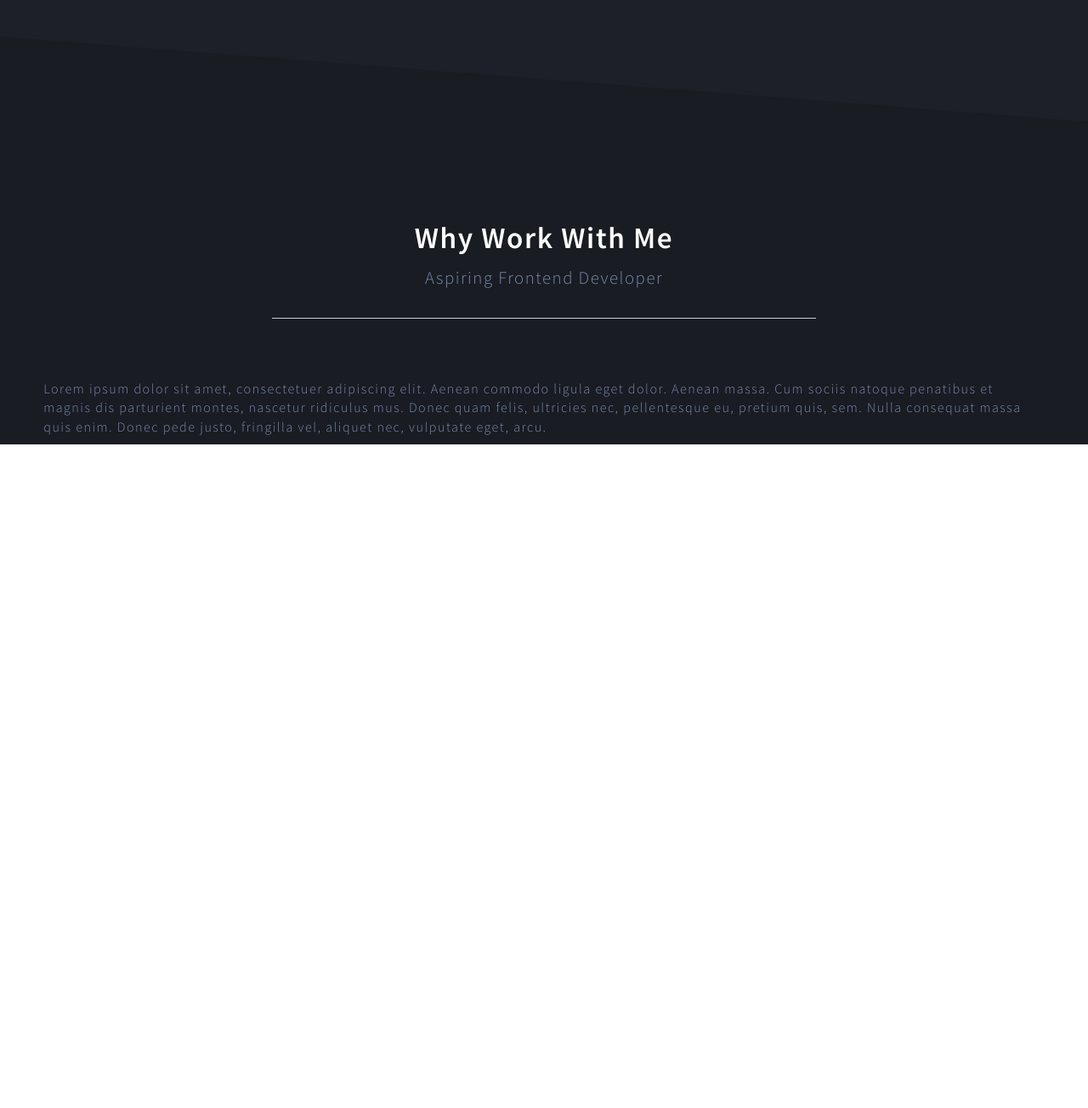
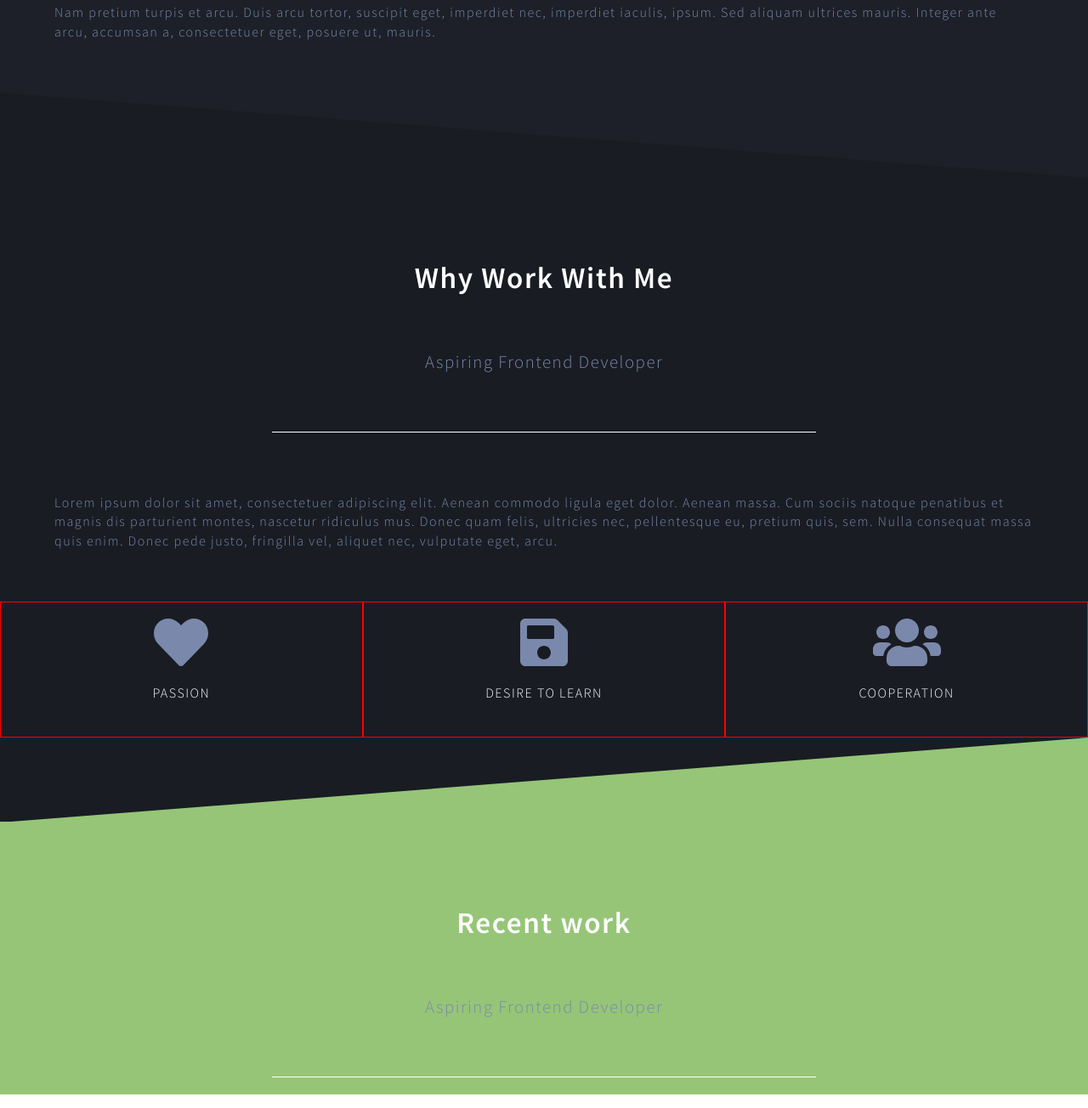
Before and after one commit to agnieszkabugla/PORTFOLIO, a website built with webpack: page source/index.html in a window 1280 px wide. Shown: the part 1322-2626 px from the top of the page at 85% size. Before the commit the page ends 1896 px from the top, so only its background shows below. Built offline with nearby package versions, Linux system fonts and the light colour scheme.

Commit message:
added font-awesome and responsive grids wrapping font-awesome icons

```diff
--- a/source/index.html
+++ b/source/index.html
@@ -6,6 +6,7 @@
     <link rel="stylesheet" type="text/css" href="style/css/styles.css">
     <!-- <link rel="stylesheet" href="https://maxcdn.bootstrapcdn.com/bootstrap/4.0.0-beta.2/css/bootstrap.min.css" integrity="sha384-PsH8R72JQ3SOdhVi3uxftmaW6Vc51MKb0q5P2rRUpPvrszuE4W1povHYgTpBfshb" crossorigin="anonymous"> -->
     <link href="https://fonts.googleapis.com/css?family=Source+Sans+Pro:200,300,400,600,700,900" rel="stylesheet">
+    <script defer src="https://use.fontawesome.com/releases/v5.0.6/js/all.js"></script>
 </head>
 <body>
 
@@ -59,10 +60,28 @@
                 Aenean massa. Cum sociis natoque penatibus et magnis dis parturient montes, nascetur ridiculus mus.
                 Donec quam felis, ultricies nec, pellentesque eu, pretium quis, sem. Nulla consequat massa quis enim.
                 Donec pede justo, fringilla vel, aliquet nec, vulputate eget, arcu.</p>
+            <div class="clearfix">
+                <div class="col-sm-1 col-4">
+                    <i class="fas fa-heart"></i><p class="desc">Passion</p>
+                </div>
+                <div class="col-sm-1 col-4">
+                    <i class="fas fa-save"></i><p class="desc">Desire to learn</p>
+                </div>
+                <div class="col-sm-1 col-4">
+                    <i class="fas fa-users"></i><p class="desc">Cooperation</p>
+                </div>
+            </div>
+            <div class="container">
+                <div class="triangle"></div>
+            </div>
         </div>
 
 
-        <div class="recent"></div>
+        <div class="recent">
+            <h2>Recent work</h2>
+            <h4>Aspiring Frontend Developer</h4>
+            <hr />
+        </div>
     </div>
 </div>
 
--- a/source/style/scss/_small-default.scss
+++ b/source/style/scss/_small-default.scss
@@ -10,24 +10,26 @@ html {-webkit-text-size-adjust: 100%; -ms-text-size-adjust: 100%; }
 the page, and other elements will be placed as if the columns do not exist.
 To prevent this, we will add the style that clears the flow. */
 .clearfix::after {
-    content:"";
+    content: "";
     clear: both;
     display: table;
 }
 
-[class*="col-"] {
+.col-sm-1 {
     width: 100%;
 }
 
 [class*="col-"] {
     float: left;
     padding: 15px;
+    border: 1px solid red;
 }
 
 body {
     height: 100%;
     width: 100%;
     background-color: transparent;
+    overflow-x: hidden;
 }
 
 
@@ -231,38 +233,6 @@ body {
     width: 100%;
     .aboutMe {
         background-color: $grey;
-        text-align: center;
-        padding-top: 120px;
-        h2 {
-            color: $white;
-            font-size: 2.2rem;
-            font-weight: 600;
-            letter-spacing: 1.6px;
-        }
-        h4 {
-            color: $blue;
-            font-weight: 300;
-            font-size: 1.3rem;
-            letter-spacing: 1.5px;
-            padding: 20px 0;
-        }
-        hr {
-            max-width: 50%;
-            margin: 1em auto;
-            padding-bottom: 20px;
-        }
-        p:last-of-type {
-            padding-bottom: 10px;
-        }
-        p {
-            color: $blue;
-            margin: 4% 4%;
-            font-weight: 300;
-            letter-spacing: 1.5px;
-            text-align: left;
-            line-height: 140%;
-
-        }
         // slanted div
         .container {
             box-sizing: border-box;
@@ -280,14 +250,40 @@ body {
     }
     .whyWork {
         background-color: $black;
+        // slanted div
+        .container {
+            box-sizing: border-box;
+            overflow: hidden;
+        }
+        .triangle {
+            background-color: transparent;
+            width: 0;
+            height: 0;
+            border-left: 0px solid;
+            border-top: 100px solid $black;
+            border-right: 100vw solid $green;
+            border-bottom: 0px solid;
+        }
+        svg {
+            color: $blue;
+            font-size: 4em;
+        }
+        .desc {
+            text-align: center;
+            text-transform: uppercase;
+            color: $white;
+        }
+    }
+    .whyWork, .aboutMe, .recent {
         text-align: center;
-        padding-top: 120px;
+        padding-top: 50px;
         margin-top: -1px;
         h2 {
             color: $white;
             font-size: 2.2rem;
             font-weight: 600;
             letter-spacing: 1.6px;
+            margin: 4% 5%;
         }
         h4 {
             color: $blue;
@@ -295,22 +291,28 @@ body {
             font-size: 1.3rem;
             letter-spacing: 1.5px;
             padding: 20px 0;
+            margin: 4% 5%;
         }
         hr {
             max-width: 50%;
             margin: 1em auto;
             padding-bottom: 20px;
+            border-top: 1px solid $white;
         }
         p:last-of-type {
             padding-bottom: 10px;
         }
         p {
             color: $blue;
-            margin: 4% 4%;
             font-weight: 300;
             letter-spacing: 1.5px;
             text-align: left;
             line-height: 140%;
+            margin: 4% 5%;
         }
     }
+    .recent {
+        background-color: $green;
+    }
+
 }
```
Also changed, not shown: source/style/css/styles.css.
